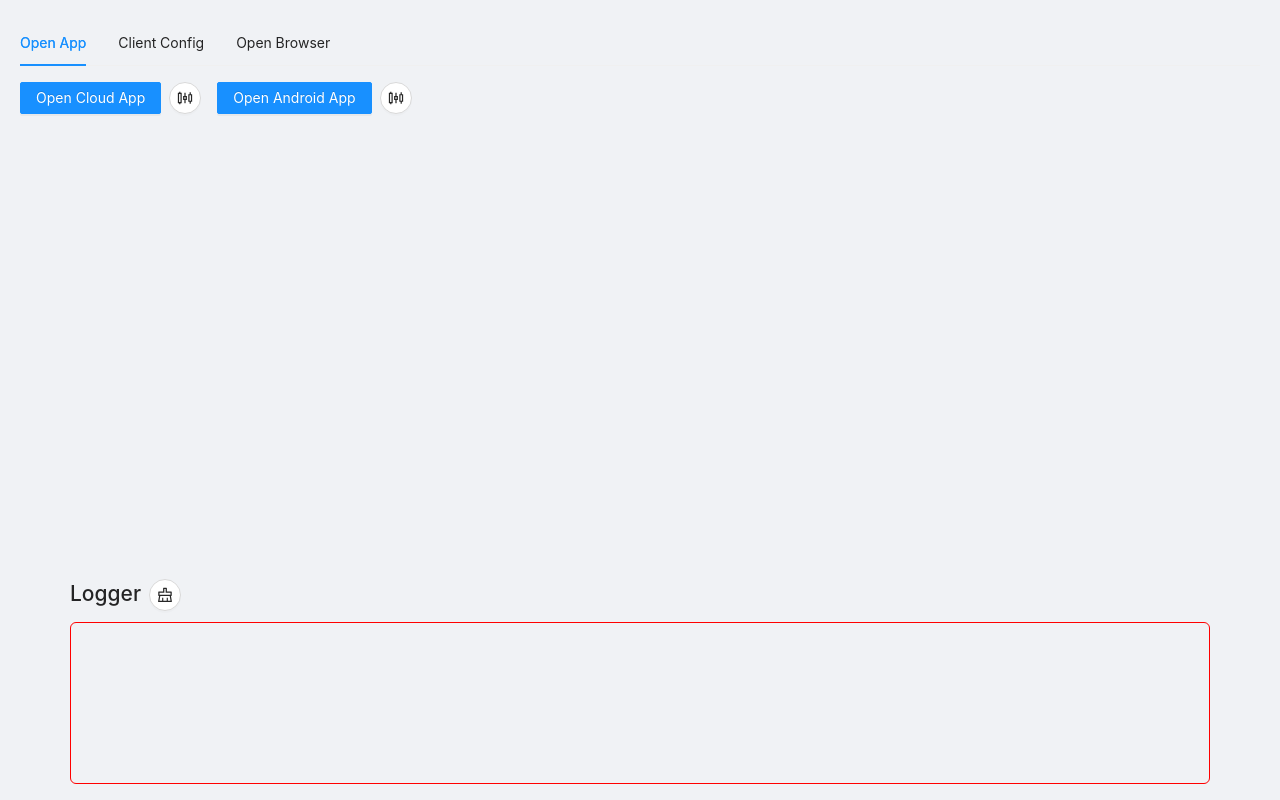
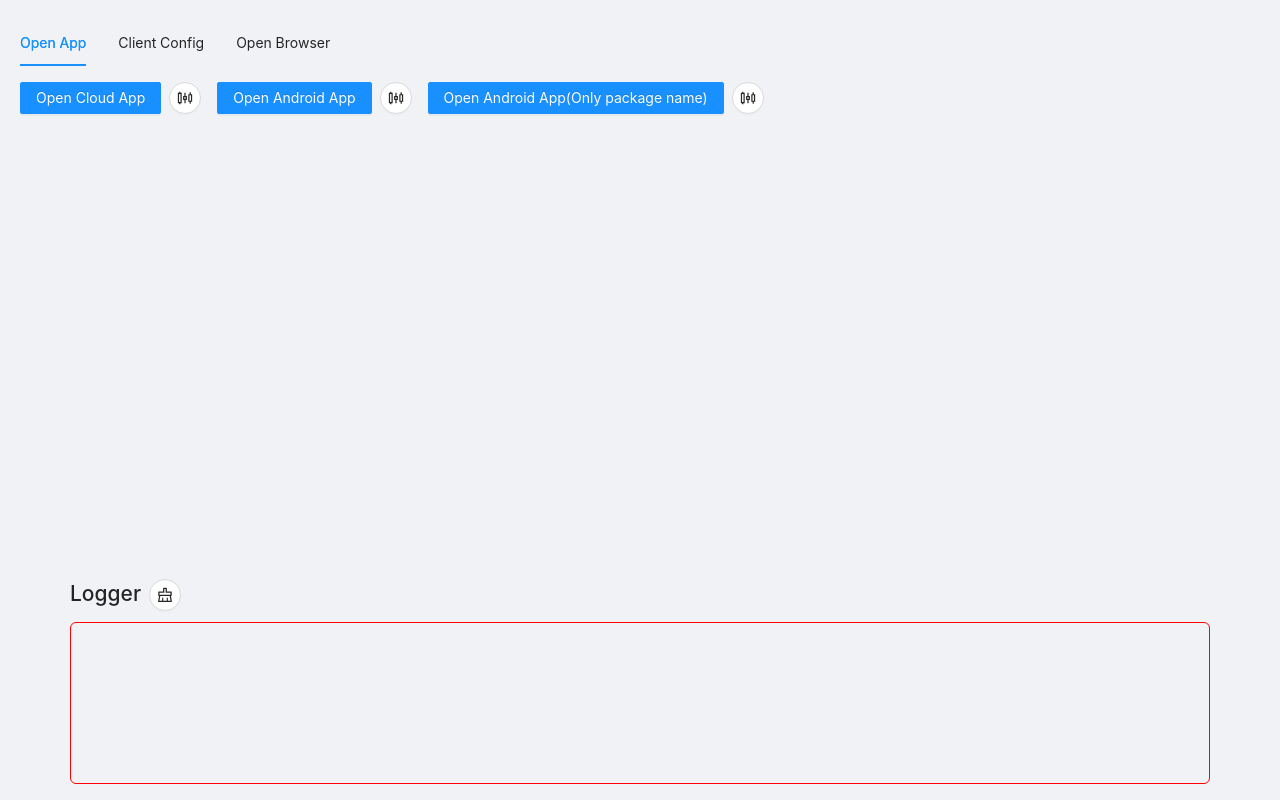
Before and after one commit to summer-bst/qt-webchannel-demo, a React (Create React App) app: page / in a window 1280 px wide. Built offline with nearby package versions, Linux system fonts and the light colour scheme.

Commit message:
feat: 添加wemix安装接口

```diff
--- a/src/components/openApp/Index.tsx
+++ b/src/components/openApp/Index.tsx
@@ -78,6 +78,21 @@ const OpenApp: React.FC = () => {
             }
           />
         </Space>
+        {/* android app,only packageName */}
+        <Space>
+          <Button
+            type="primary"
+            onClick={() => _onOpenApp("installOrPlayApp", "androidAppPure")}
+          >
+            Open Android App(Only package name)
+          </Button>
+          <Button
+            shape="circle"
+            icon={
+              <SlidersOutlined onClick={() => _onOpenAppConfig("androidAppPure")} />
+            }
+          />
+        </Space>
         {/* pc app */}
         {/* <Space>
           <Button
--- a/src/components/openApp/mock.ts
+++ b/src/components/openApp/mock.ts
@@ -32,6 +32,7 @@ const configData = {
   cloudApp: JSON.stringify(cloudApp, null, 4),
   androidApp: JSON.stringify(androidApp, null, 4),
   pcApp: JSON.stringify(pcApp, null, 4),
+  androidAppPure: JSON.stringify("com.plarium.raidlegends", null, 4),
 };
 
 export default configData;
```
